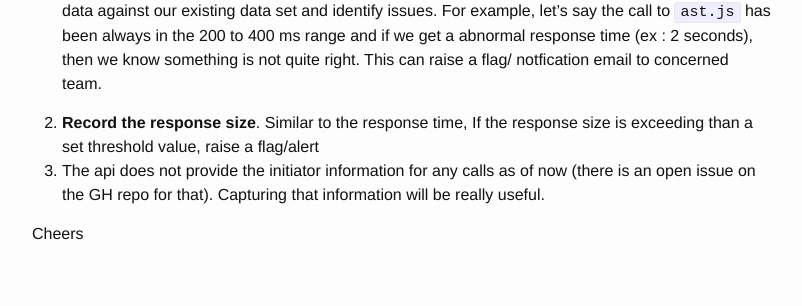
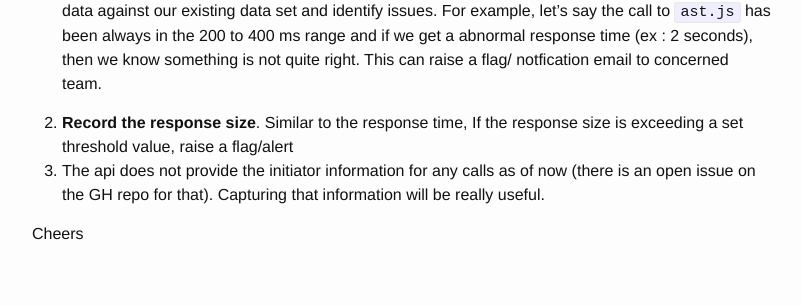
Before and after one commit to kshyju/techiesweb.net, a Jekyll site: the page built from _posts/2017-12-09-tracking-slow-network-calls-on-msn.md, in a window 1280 px wide and 900 px high, scrolled down 3881 px. Shown: the part 416-722 px from the top of the window, without its empty margins (238-1040 px from the left). Built offline with Jekyll 4.4.1, drawn with Linux system fonts in a browser that asks for light colours.

Commit message:
typo fixes

```diff
--- a/_posts/2017-12-09-tracking-slow-network-calls-on-msn.md
+++ b/_posts/2017-12-09-tracking-slow-network-calls-on-msn.md
@@ -89,7 +89,7 @@ The tool can be really useful if we add stuff like
 
 1. **Notifications when the behavior changes**. One we collect enough data, we can compare new data against our existing data set and identify issues. For example, let's say the call to `ast.js` has been always in the 200 to 400 ms range and if we get a abnormal response time (ex : 2 seconds), then we know something is not quite right. This can raise a flag/ notfication email to concerned team.
 
-2. **Record the response size**. Similar to the response time, If the response size is exceeding than a set threshold value, raise a flag/alert
+2. **Record the response size**. Similar to the response time, If the response size is exceeding  a set threshold value, raise a flag/alert
 3. The api does not provide the initiator information for any calls as of now (there is an open issue on the GH repo for that). Capturing that information will be really useful.
 
 
```
